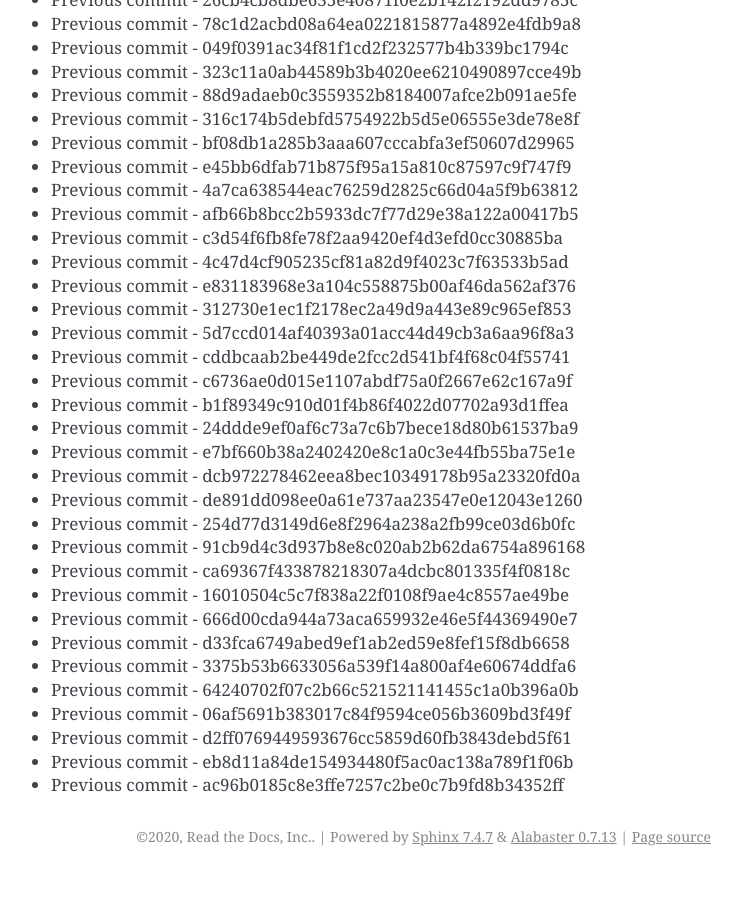
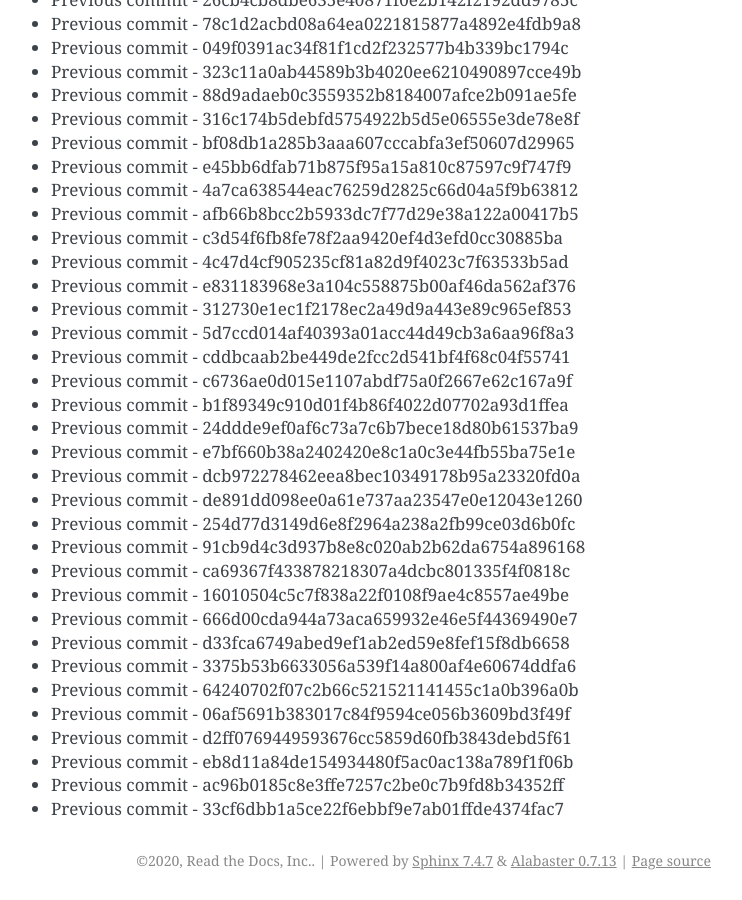
Before and after one commit to readthedocs/rtd-git-stresstest, a Sphinx documentation site: the page built from docs/updates.rst, in a window 1280 px wide and 900 px high, scrolled down 40420 px. Shown: the whole window, without its empty margins (399-1141 px from the left). Built offline with Sphinx 7.4.7, drawn with Linux system fonts in a browser that asks for light colours; before the commit the page ends 41296 px from its top, so only the background shows below that.

Commit message:
Generating commit from previous: 33cf6dbb1a5ce22f6ebbf9e7ab01ffde4374fac7

```diff
--- a/docs/updates.rst
+++ b/docs/updates.rst
@@ -1730,3 +1730,4 @@ It can be tested for any performance characteristics.
 * Previous commit - d2ff0769449593676cc5859d60fb3843debd5f61
 * Previous commit - eb8d11a84de154934480f5ac0ac138a789f1f06b
 * Previous commit - ac96b0185c8e3ffe7257c2be0c7b9fd8b34352ff
+* Previous commit - 33cf6dbb1a5ce22f6ebbf9e7ab01ffde4374fac7
```
